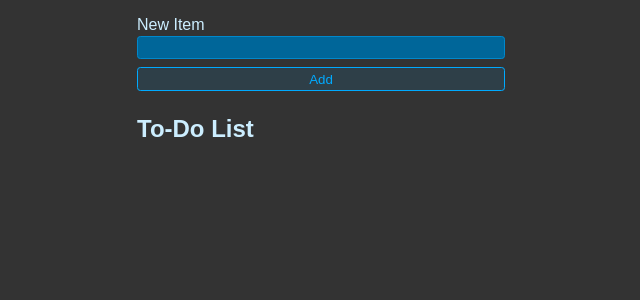
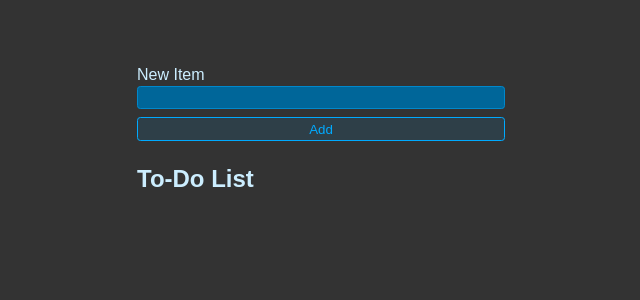
Before and after one commit to JustinParviz/To-Do-List-app, a React (Vite) app in the folder react-to-do-list-app/: page / in a window 1280 px wide. Shown: the top 300 px of the page, without its empty margins (319-959 px from the left). Built offline with nearby package versions, Linux system fonts and the light colour scheme.

Commit message:
added 50px of margin to the top of the body

```diff
--- a/react-to-do-list-app/src/styles.css
+++ b/react-to-do-list-app/src/styles.css
@@ -8,7 +8,7 @@
     color: hsl(200, 100%, 90%);
     max-width: 400px;
     padding: 1rem;
-    margin: 0 auto;
+    margin: 50px auto 0;
   }
 
   .new-item-form {
```
